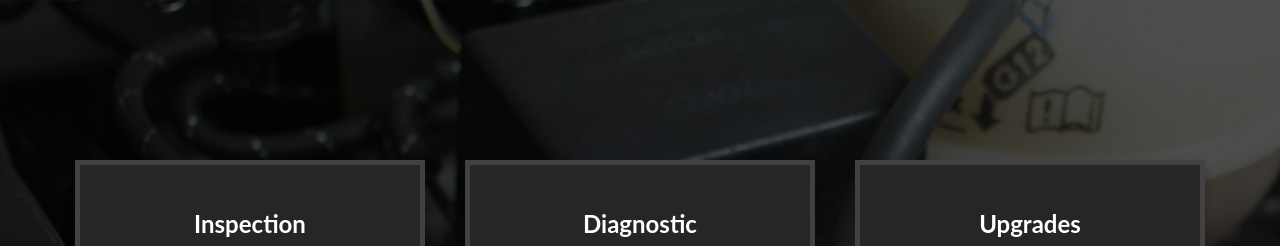
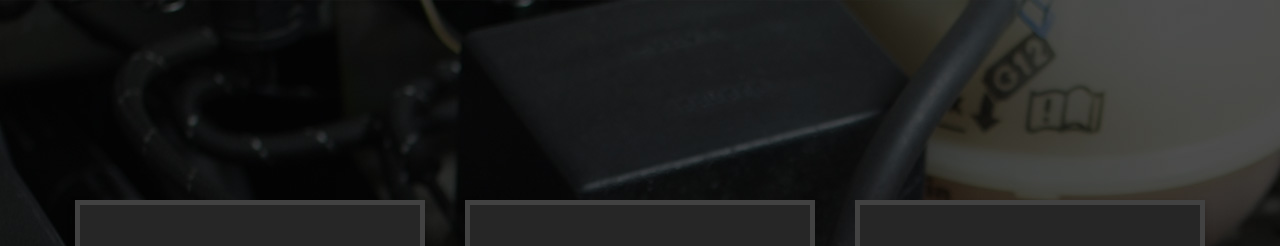
Before and after one commit to datquy2003/lab3, a plain HTML site: page index.html in a window 1280 px wide. Shown: the top 246 px of the page. Drawn offline with Linux system fonts and the light colour scheme.

Commit message:
Update style.css

```diff
--- a/style.css
+++ b/style.css
@@ -12,7 +12,7 @@ section {
     align-items: center;
     flex-wrap: wrap;
     text-align: center;
-    min-height: 90vh;
+    min-height: 100vh;
 }
 
 article {
```
